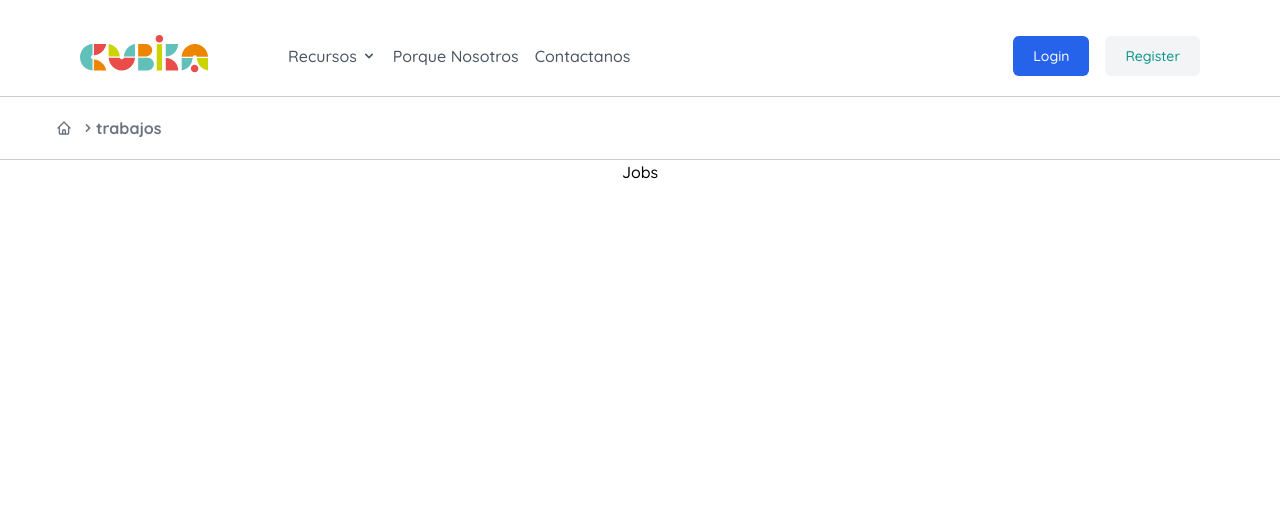
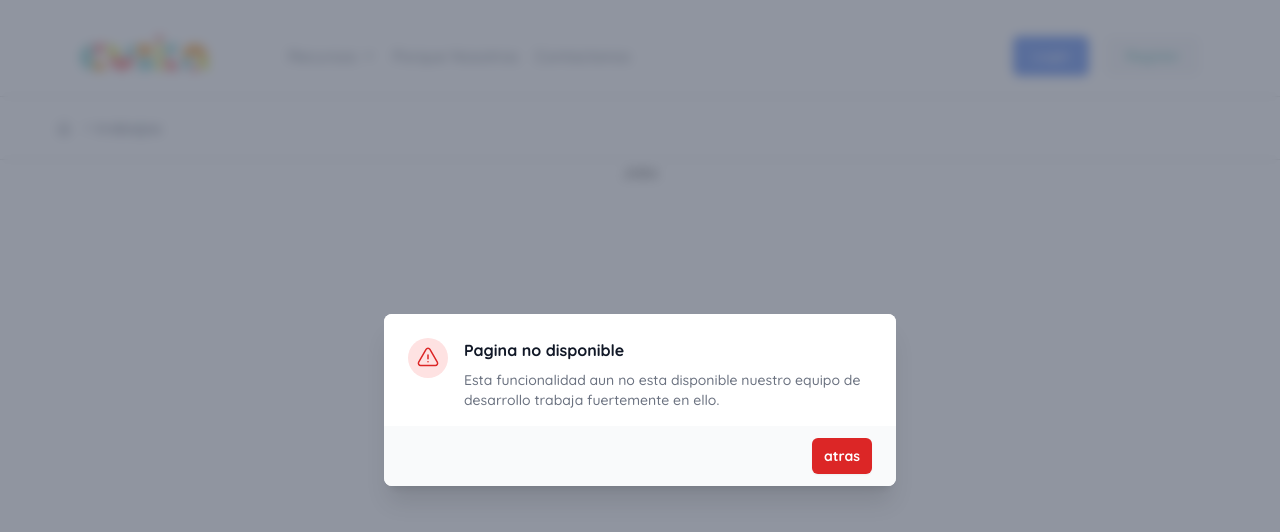
Before and after one commit to Jhonii10/APP-INDI-1, a React (Create React App) app: page /trabajos in a window 1280 px wide. Shown: the top 532 px of the page. Built offline with nearby package versions, Linux system fonts and the light colour scheme; the HTML template or start-up script is replaced by a standard one.

Commit message:
creacion de error para paginas aun no hechas

```diff
--- /dev/null
+++ b/src/components/Error.jsx
@@ -0,0 +1,85 @@
+import React, { useState } from 'react';
+import { useNavigate } from 'react-router-dom';
+
+const Error = () => {
+    const [isVisible, setIsVisible] = useState(true);
+
+    const navigate = useNavigate()
+
+    const hideComponent = ()=>{
+        navigate(-1)
+        setIsVisible(false)
+    }
+
+    console.log(hideComponent)
+
+
+
+    if (!isVisible) {
+        return null; // Retorna null para no renderizar el componente
+    }
+
+    return (
+        <div>
+            <div
+                className="relative z-10"
+                aria-labelledby="modal-title"
+                role="dialog"
+                aria-modal="true"
+            >
+                <div className="fixed inset-0 bg-gray-500 bg-opacity-75 transition-opacity " style={{ backdropFilter:'blur(5.5px)'}} />
+                <div className="fixed inset-0 z-10 overflow-y-auto">
+                    <div className="flex min-h-full l justify-center p-4 text-center items-center sm:p-0">
+                        <div className="relative transform overflow-hidden rounded-lg bg-white text-left shadow-xl transition-all sm:my-8 sm:w-full sm:max-w-lg">
+                            <div className="bg-white px-4 pb-4 pt-5 sm:p-6 sm:pb-4">
+                                <div className="sm:flex sm:items-start">
+                                    <div className="mx-auto flex h-12 w-12 flex-shrink-0 items-center justify-center rounded-full bg-red-100 sm:mx-0 sm:h-10 sm:w-10">
+                                        <svg
+                                            className="h-6 w-6 text-red-600"
+                                            fill="none"
+                                            viewBox="0 0 24 24"
+                                            strokeWidth="1.5"
+                                            stroke="currentColor"
+                                            aria-hidden="true"
+                                        >
+                                            <path
+                                                strokeLinecap="round"
+                                                strokeLinejoin="round"
+                                                d="M12 9v3.75m-9.303 3.376c-.866 1.5.217 3.374 1.948 3.374h14.71c1.73 0 2.813-1.874 1.948-3.374L13.949 3.378c-.866-1.5-3.032-1.5-3.898 0L2.697 16.126zM12 15.75h.007v.008H12v-.008z"
+                                            />
+                                        </svg>
+                                    </div>
+                                    <div className="mt-3 text-center sm:ml-4 sm:mt-0 sm:text-left">
+                                        <h3
+                                            className="text-base font-semibold leading-6 text-gray-900"
+                                            id="modal-title"
+                                        >
+                                            Pagina no disponible
+                                        </h3>
+                                        <div className="mt-2">
+                                            <p className="text-sm text-gray-500">
+                                                Esta funcionalidad aun no esta disponible nuestro equipo de desarrollo trabaja fuertemente en ello.
+
+                                            </p>
+                                        </div>
+                                    </div>
+                                </div>
+                            </div>
+                            <div className="bg-gray-50 px-4 py-3 sm:flex sm:flex-row-reverse sm:px-6">
+                                <button
+                                    type="button"
+                                    className="inline-flex w-full justify-center rounded-md bg-red-600 px-3 py-2 text-sm font-semibold text-white shadow-sm hover:bg-red-500 sm:ml-3 sm:w-auto"
+                                    onClick={hideComponent}
+                                >
+                                    atras
+                                </button>
+                            </div>
+                        </div>
+                    </div>
+                </div>
+            </div>
+        </div>
+    );
+}
+
+export default Error;
--- a/src/components/Footer.jsx
+++ b/src/components/Footer.jsx
@@ -7,7 +7,7 @@ const Footer = () => {
             <>
 
   <footer className="bg-white">
-    <div className="mx-auto max-w-screen-xl px-4 pb-6  sm:px-6 lg:px-8 mt-4 ">
+    <div className="mx-auto max-w-screen-xl px-4 pb-6  sm:px-6 lg:px-8 ">
       <div className="flex flex-col sm:flex-row justify-between gap-4">
         <div>
           <div className="flex justify-center text-teal-600 sm:justify-start">
--- a/src/pages/Employees.jsx
+++ b/src/pages/Employees.jsx
@@ -1,5 +1,6 @@
 import React from 'react'
 import Breadcrumbs from '../components/BreadCrums'
+import Error from '../components/Error'
 
 const Employees = () => {
   return (
@@ -7,6 +8,7 @@ const Employees = () => {
 
         <Breadcrumbs/>
         <h1>Employees</h1>
+        <Error/>
     </div>
   )
 }
--- a/src/pages/Jobs.jsx
+++ b/src/pages/Jobs.jsx
@@ -1,11 +1,13 @@
 import React from 'react';
 import Breadcrumbs from '../components/BreadCrums';
+import Error from '../components/Error';
 
 const Jobs = () => {
     return (
         <div className='pt-24'>
         <Breadcrumbs/>
             <h1>Jobs</h1>
+            <Error/>
         </div>
     );
 }
--- a/src/pages/Locations.jsx
+++ b/src/pages/Locations.jsx
@@ -1,15 +1,18 @@
 import React from 'react';
 import Breadcrumbs from '../components/BreadCrums';
 import CardLocation from '../components/CardLocation';
+import Error from '../components/Error';
 
 const Locations = () => {
+
+
     return (
         <div className='pt-24'>
 
             <Breadcrumbs/>
             <h1>Locations</h1>
             <CardLocation/>
-
+            <Error/>
         </div>
     );
 }
```
